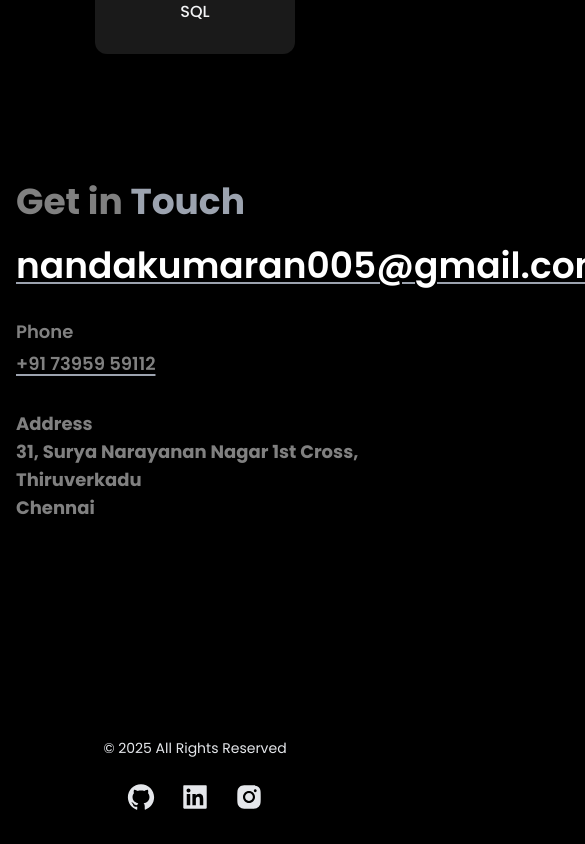
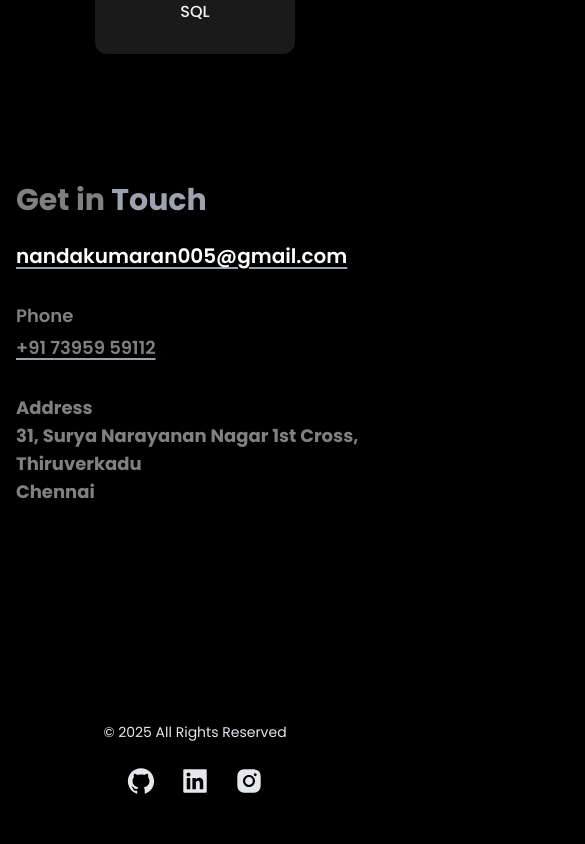
Before and after one commit to wheresmessi/portfolio, a React (Vite) app: page / in a window 390 px wide. Shown: the part 5878-6722 px from the top of the page, 585 px wide, since content can reach past the window. Built offline with nearby package versions, Linux system fonts and the light colour scheme.

Commit message:
email mobile responsiveness

```diff
--- a/src/pages/contactme.jsx
+++ b/src/pages/contactme.jsx
@@ -8,11 +8,11 @@ export const ContactMe = () => {
                 {/* Contact Heading and Email */}
                 <div className='flex flex-col md:flex-row items-start md:items-center justify-between font-bold mb-10 text-white/50'>
                 <div>
-                        <h2 className='text-4xl md:text-5xl font-bold mb-6 md:mb-10 text-white/50'>
+    <h2 className='text-3xl sm:text-4xl md:text-5xl font-bold mb-6 md:mb-10 text-white/50'>
         Get in <span className='text-gray-400'>Touch</span>
     </h2>
     <a
-                            className='text-4xl md:text-5xl font-semibold text-white underline decoration-gray-400 decoration-2
+        className='text-xl sm:text-2xl md:text-4xl font-semibold text-white underline decoration-gray-400 decoration-2
         underline-offset-4 hover:decoration-gray-200 transition duration-300'
         href="mailto:nandakumaran005@gmail.com"
     >
```
Lines whose indentation alone changed are shown as unchanged.
